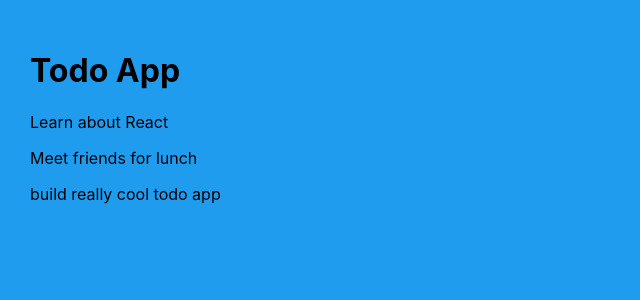
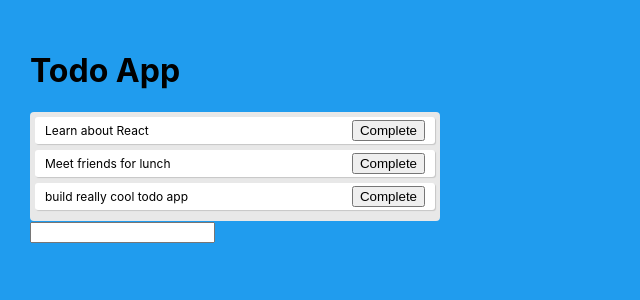
Before and after one commit to sotopro/Sm6_Sesion_7_8_RNative03, a React (Create React App) app: page / in a window 1280 px wide. Shown: the top 300 px of the page, without its empty margins (0-640 px from the left). Built offline with nearby package versions, Linux system fonts and the light colour scheme.

Commit message:
[feature] - create todo & todo form component & useState todos & feature add & complete todo

```diff
--- a/src/App.js
+++ /dev/null
@@ -1,28 +0,0 @@
-import React, { Component } from 'react';
-import './App.css';
-
-class App extends Component {
-  state = {
-    todos: [
-      {text: 'Learn about React'},
-      {text: 'Meet friends for lunch'},
-      {text: 'build really cool todo app'}
-    ]
-  }
-
-  setTodos = (todos) => this.setState({todos});
-
-  render() {
-    return (
-      <div className="app">
-        <h1>Todo App</h1>
-        {this.state.todos.map((item) => (
-          <p>{item.text}</p>
-        ))}
-      </div>
-    );
-  }
-
-}
-
-export default App;
--- /dev/null
+++ b/src/App.jsx
@@ -0,0 +1,37 @@
+import React, { useState } from 'react';
+import './App.css';
+import Todo from './shared/components/todo';
+import TodoForm from './shared/components/todo-form';
+
+const  App = () => {
+  const [todos, setTodos] = useState([
+    {text: 'Learn about React', isCompleted: false},
+    {text: 'Meet friends for lunch', isCompleted: false},
+    {text: 'build really cool todo app', isCompleted: false}
+  ]);
+
+  const addTodo = (text) => {
+    const newTodos = [...todos, {text}];
+    setTodos(newTodos)
+  }
+
+  const completeTodo = (index) => {
+    const newTodos = [...todos];
+    newTodos[index].isCompleted = true;
+    setTodos(newTodos)
+  }
+
+  return (
+    <div className="app">
+      <h1>Todo App</h1>
+      <div className="todo-list">
+        {todos.map((item, index) => (
+          <Todo key={index} todo={item} index={index} completeTodo={completeTodo}/>
+        ))}
+      </div>
+      <TodoForm addTodo={addTodo}/>
+    </div>
+  );
+}
+
+export default App;
--- a/src/index.js
+++ b/src/index.js
@@ -1,7 +1,7 @@
 import React from 'react';
 import ReactDOM from 'react-dom';
 import './index.css';
-import App from './App';
+import App from './App.jsx';
 import reportWebVitals from './reportWebVitals';
 
 ReactDOM.render(
--- /dev/null
+++ b/src/shared/components/todo-form/index.jsx
@@ -0,0 +1,25 @@
+import React, {useState} from 'react';
+import './index.css';
+
+const TodoForm = ({ addTodo }) => {
+    const [value, setValue] = useState('');
+
+    const handleSubmit = (e) => {
+        e.preventDefault();
+        if (!value) return;
+        addTodo(value);
+        setValue('')
+    }
+    return (
+        <form onSubmit={handleSubmit}>
+            <input
+                type="text"
+                className="input"
+                value={value}
+                onChange={(e) => setValue(e.target.value)}
+            />
+        </form>
+    );
+}
+
+export default TodoForm;
--- /dev/null
+++ b/src/shared/components/todo/index.jsx
@@ -0,0 +1,18 @@
+import React from 'react';
+import './index.css';
+
+const Todo = ({ todo, index, completeTodo }) => {
+    return (
+        <div
+            className="todo"
+            style={{ textDecoration: todo.isCompleted ? 'line-through': '' }}
+        >
+            {todo.text}
+            <div>
+                <button onClick={() => completeTodo(index)}>Complete</button>
+            </div>
+        </div>
+    )
+};
+
+export default Todo;
```
Also changed, not shown: src/shared/components/todo-form/index.css (added), src/shared/components/todo/index.css (added).
